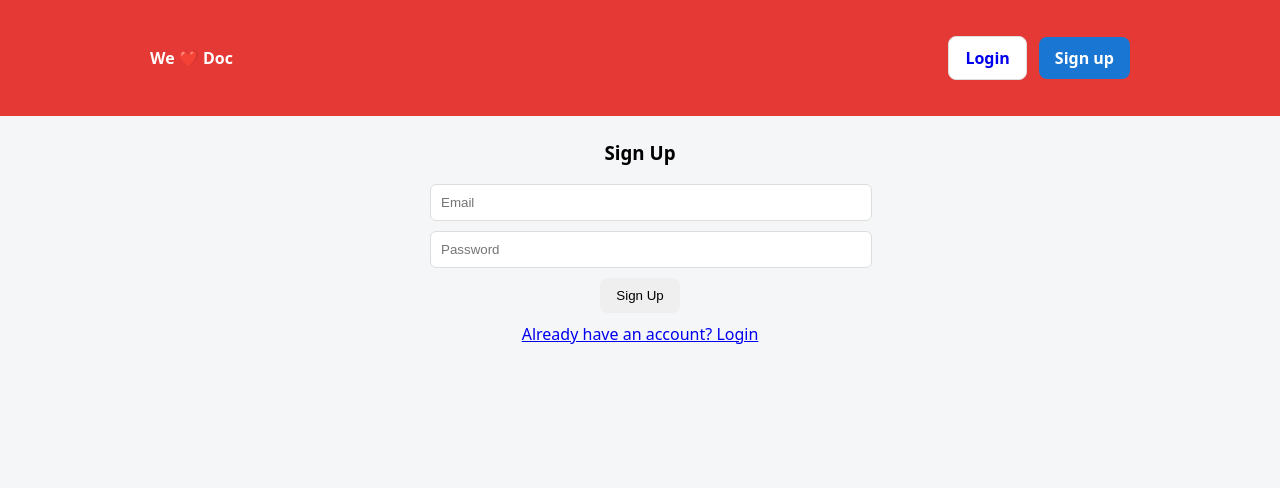
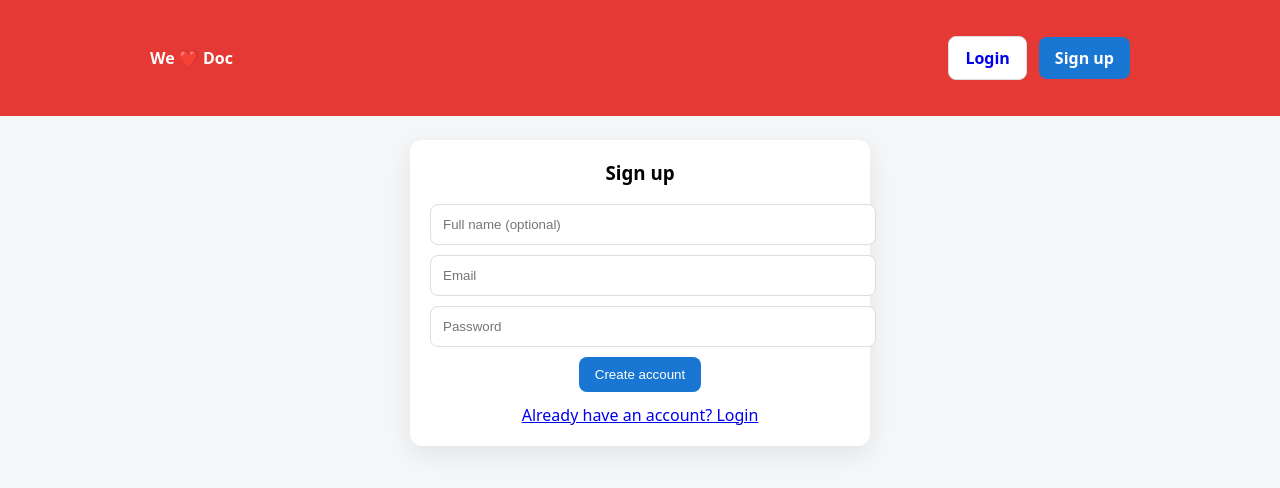
Before and after one commit to ajaysinghrajput9370/WeLoveDoc, a Python web app: template templates/signup.html in a window 1280 px wide. Shown: the top 488 px of the page. Run offline with Jinja, Linux system fonts and the light colour scheme; the template is opened without the code that fills it, so the values that code supplies are empty.

Commit message:
Update signup.html

```diff
--- a/templates/signup.html
+++ b/templates/signup.html
@@ -1,20 +1,23 @@
 {% extends "base.html" %}
 {% block content %}
-<div class="container" style="max-width:420px;">
-  <h3 style="text-align:center;">Sign Up</h3>
+<div class="card" style="max-width:420px;margin:auto">
+  <h3 style="margin-top:0;text-align:center">Sign up</h3>
   <form method="post">
     <div style="margin-bottom:10px">
-      <input name="email" placeholder="Email" required style="width:100%;padding:10px;border-radius:6px;border:1px solid #ddd" />
+      <input name="name" placeholder="Full name (optional)">
     </div>
     <div style="margin-bottom:10px">
-      <input type="password" name="password" placeholder="Password" required style="width:100%;padding:10px;border-radius:6px;border:1px solid #ddd" />
+      <input name="email" type="email" placeholder="Email" required>
+    </div>
+    <div style="margin-bottom:10px">
+      <input name="password" type="password" placeholder="Password" required>
     </div>
     <div style="text-align:center">
-      <button class="btn signup-btn" type="submit">Sign Up</button>
+      <button class="btn btn-primary" type="submit">Create account</button>
     </div>
   </form>
-  <p style="text-align:center;margin-top:10px;">
+  <div style="text-align:center;margin-top:12px">
     <a href="{{ url_for('login') }}">Already have an account? Login</a>
-  </p>
+  </div>
 </div>
 {% endblock %}
```
